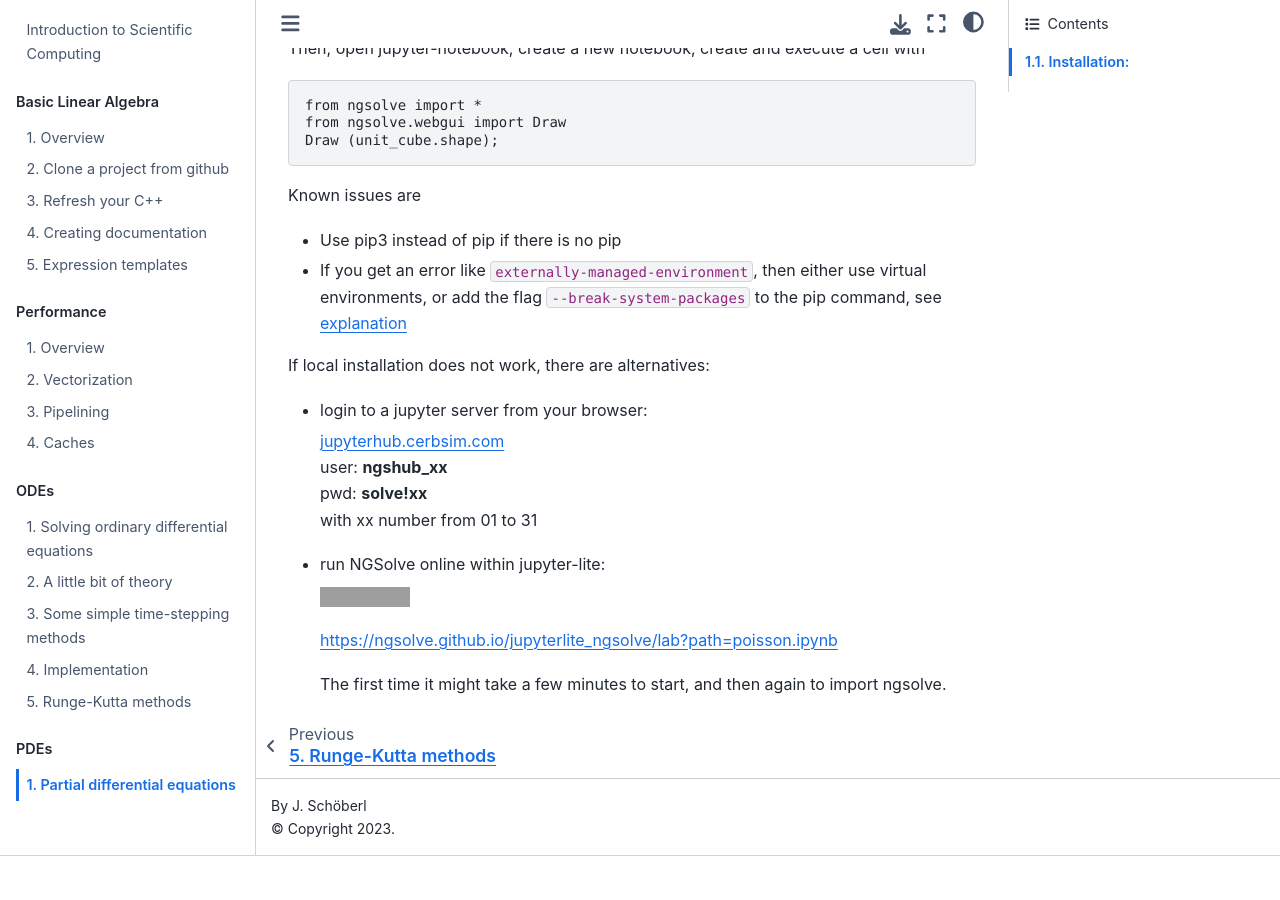
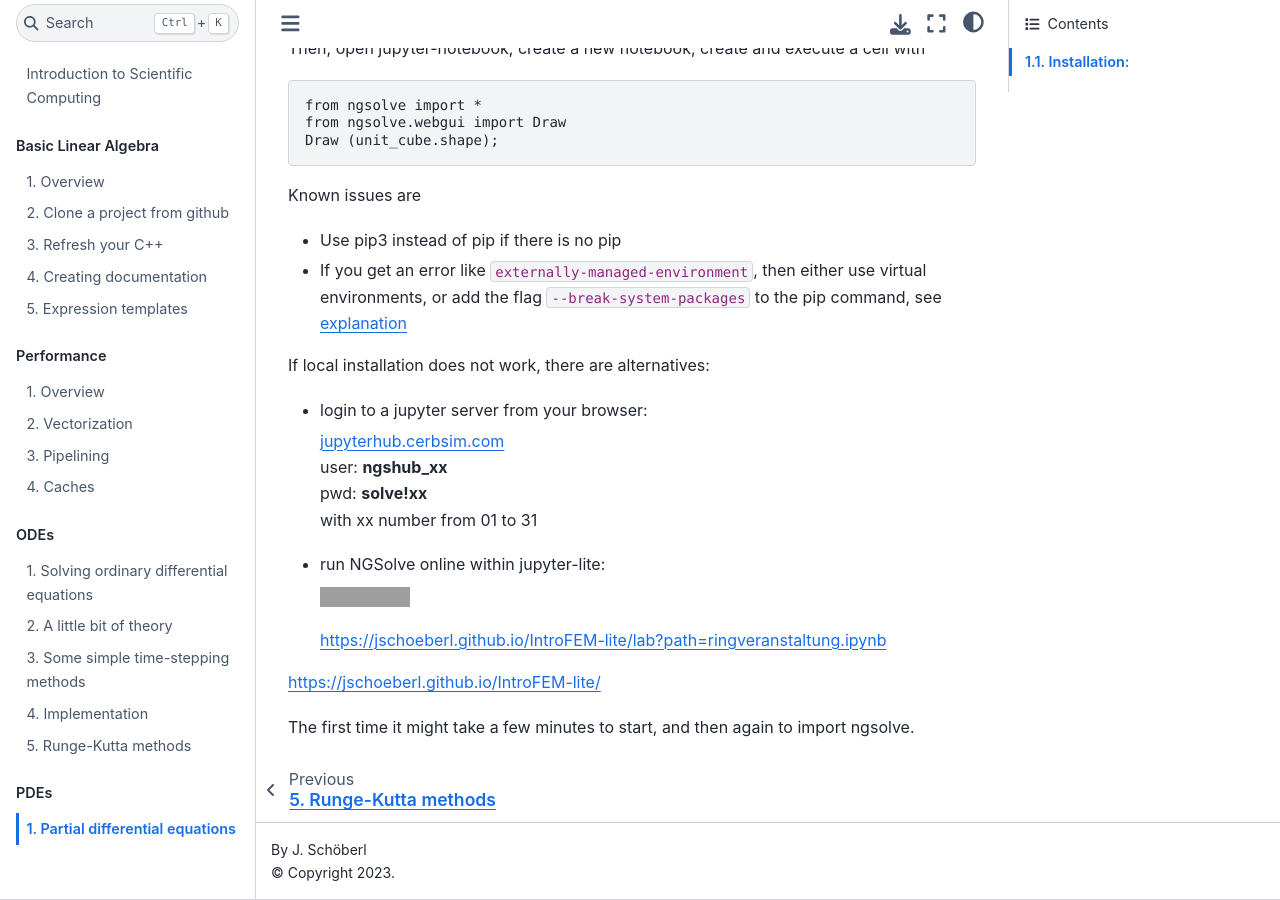
Before and after one commit to JSchoeberl/IntroSC, a Jupyter Book: the page built from PDEs/PDEs.md, in a window 1280 px wide and 900 px high, scrolled down 510 px. Built offline with Jupyter Book 1.0.4 settings and Sphinx 7.4.7 and the Sphinx Book theme 1.1.4, drawn with Linux system fonts in a browser that asks for light colours; pages that are not in the unit, such as notebooks, are missing from menus; before the commit the page ends 1366 px from its top, so only the background shows below that; some of the changed lines change nothing that is shown; grey boxes are pictures that could not be loaded.

Commit message:
little polish

```diff
--- a/PDEs/PDEs.md
+++ b/PDEs/PDEs.md
@@ -41,9 +41,11 @@
 
 - run NGSolve online within jupyter-lite:
 
-  [![lite-badge](https://jupyterlite.rtfd.io/en/latest/_static/badge.svg)](https://ngsolve.github.io/jupyterlite_ngsolve/lab?path=poisson.ipynb)
+  [![lite-badge](https://jupyterlite.rtfd.io/en/latest/_static/badge.svg)](https://jschoeberl.github.io/IntroFEM-lite/lab?path=ringveranstaltung.ipynb)
+
+  [https://jschoeberl.github.io/IntroFEM-lite/lab?path=ringveranstaltung.ipynb](https://jschoeberl.github.io/IntroFEM-lite/lab?path=ringveranstaltung.ipynb)
+
+https://jschoeberl.github.io/IntroFEM-lite/
 
 
-  [https://ngsolve.github.io/jupyterlite_ngsolve/lab?path=poisson.ipynb](https://ngsolve.github.io/jupyterlite_ngsolve/lab?path=poisson.ipynb)
-
   The first time it might take a few minutes to start, and then again to import ngsolve.
--- a/_config.yml
+++ b/_config.yml
@@ -11,6 +11,7 @@
 # See https://jupyterbook.org/content/execute.html
 execute:
   execute_notebooks: force
+  timeout: 300
 
 # Define the name of the latex output file for PDF builds
 latex:
--- a/_toc.yml
+++ b/_toc.yml
@@ -51,4 +51,5 @@
     - file: PDEs/stationaryTransport.ipynb
     - file: PDEs/instationaryTransport.ipynb
     - file: PDEs/NavierStokes.ipynb
+    - file: PDEs/coil.ipynb
     - file: PDEs/Curvature.ipynb
```
Also changed, not shown: 2 other files.
